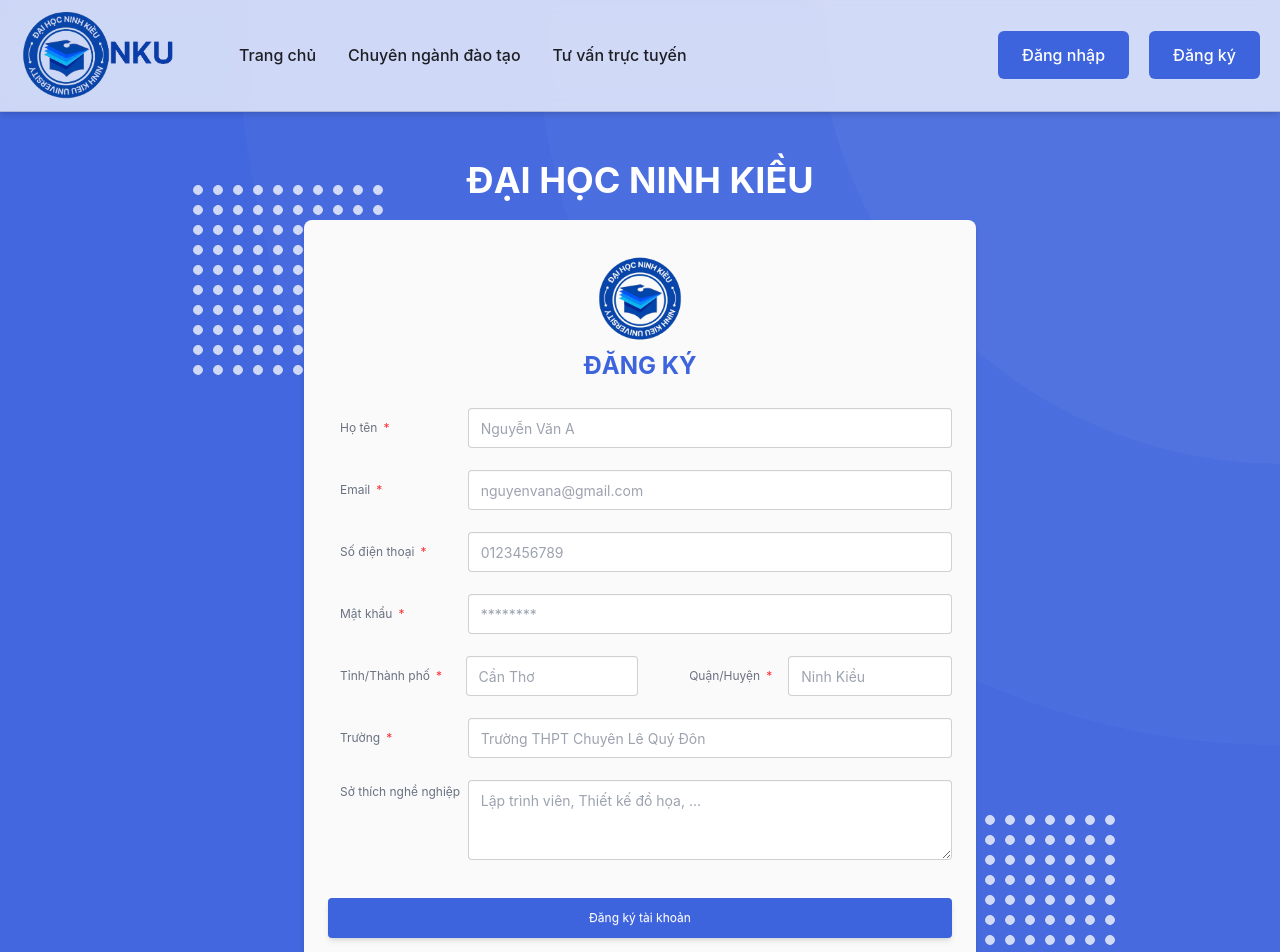
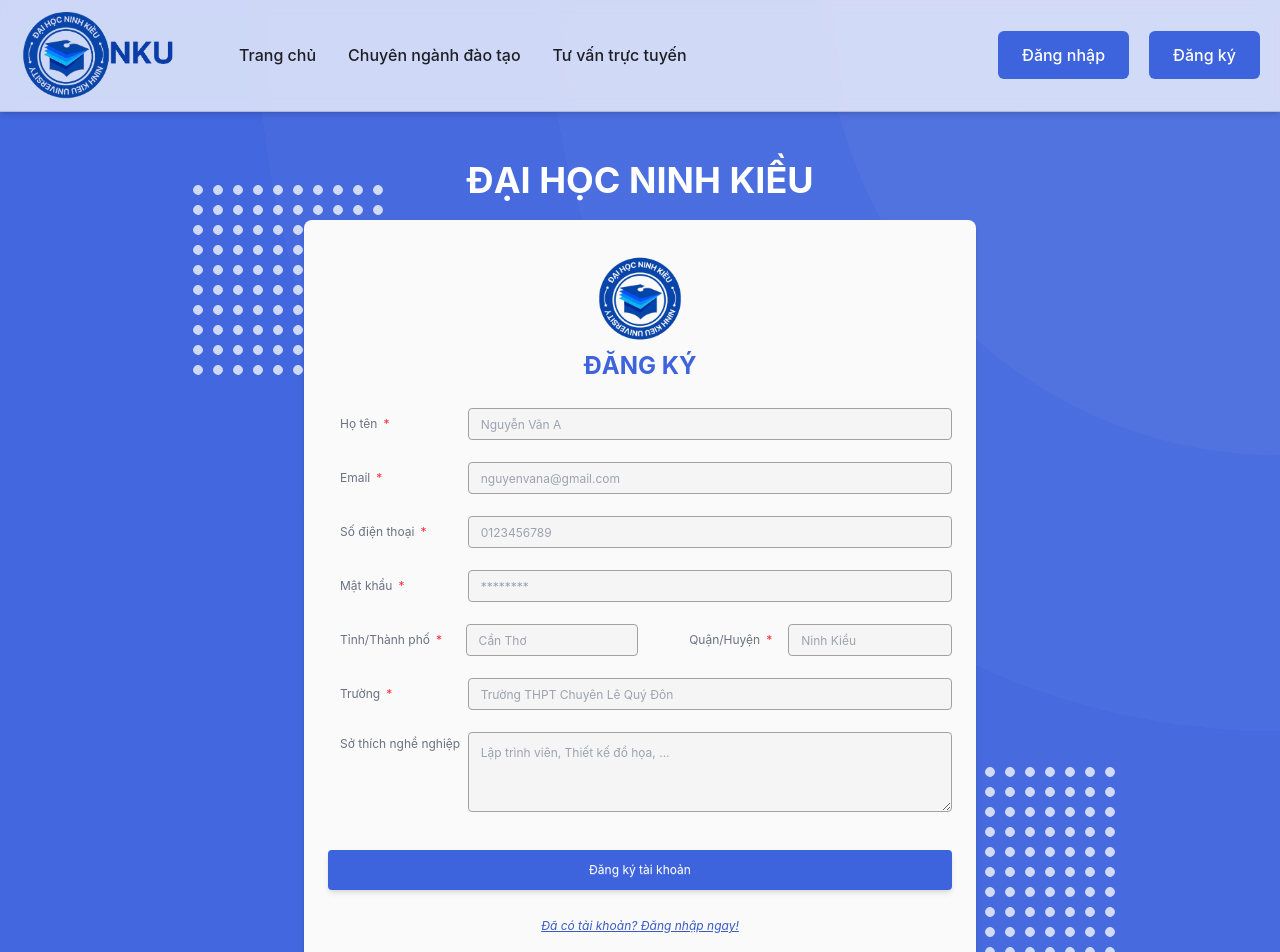
Before and after one commit to DatPham124/EduAdvisor, a React (Vite) app: page /signup in a window 1280 px wide. Shown: the top 952 px of the page. Built offline with nearby package versions, Linux system fonts and the light colour scheme; some icons are missing; a web font is replaced by a local one.

Commit message:
fix: style Login & Sign up Page

```diff
--- a/src/assets/css/main.css
+++ b/src/assets/css/main.css
@@ -2722,3 +2722,45 @@
     color: rgb(255 255 255 / var(--tw-text-opacity));
   }
 }
+
+
+.input-custom {
+  cursor: text;
+  border: var(--border) solid #0000;
+  position: relative;
+  display: inline-flex;
+  flex-shrink: 1;
+  appearance: none;
+  align-items: center;
+  gap: calc(0.25rem * 2);
+  background-color: var(--color-neutral-100);
+  padding-inline: calc(0.25rem * 3);
+  vertical-align: middle;
+  white-space: nowrap;
+  width: clamp(3rem, 20rem, 100%);
+  height: var(--size);
+  font-size: 0.875rem;
+  border-start-start-radius: var(--join-ss, var(--radius-field));
+  border-start-end-radius: var(--join-se, var(--radius-field));
+  border-end-start-radius: var(--join-es, var(--radius-field));
+  border-end-end-radius: var(--join-ee, var(--radius-field));
+  border-color: var(--input-color);
+  box-shadow: 0 1px var(--input-color) inset, 0 -1px oklch(100% 0 0 / calc(var(--depth) * 0.1)) inset;
+}
+
+.textarea-custom {
+  border: var(--border) solid #0000;
+  min-height: calc(0.25rem * 20);
+  flex-shrink: 1;
+  appearance: none;
+  border-radius: var(--radius-field);
+  background-color: var(--color-neutral-100);
+  padding-block: calc(0.25rem * 2);
+  vertical-align: middle;
+  width: clamp(3rem, 20rem, 100%);
+  padding-inline-start: 0.75rem;
+  padding-inline-end: 0.75rem;
+  font-size: 0.875rem;
+  border-color: var(--input-color);
+  box-shadow: 0 1px var(--input-color) inset, 0 -1px oklch(100% 0 0 / calc(var(--depth) * 0.1)) inset;
+}
--- a/src/views/Chatbot.jsx
+++ b/src/views/Chatbot.jsx
@@ -11,7 +11,7 @@
               <input
                 type="text"
                 name="message"
-                class="inline-block flex-grow px-5 py-3 rounded-md rounded-e-none border border-solid border-alpha-light dark:border-alpha-dark text-inherit text-base focus:border-primary"
+                class="inline-block flex-grow px-5 py-3 rounded-md rounded-e-none border border-solid border-alpha-light dark:border-alpha-dark text-black text-base focus:border-primary"
                 placeholder="Nhập thắc mắc của ban tại đây..."
                 required
               />
@@ -24,7 +24,10 @@
               <div className="ml-4 flex justify-end">
                 <button
                 className=" px-4 text-black text-lg/none text-center ">
-                 <i class="lni lni-microphone"></i>
+                  <svg width="35" height="35" viewBox="0 0 24 25" fill="none" xmlns="http://www.w3.org/2000/svg" transform="rotate(0 0 0)">
+                  <path d="M12 2.28125C9.37669 2.28125 7.25006 4.40788 7.25006 7.03122V11.5313C7.25006 14.1546 9.37669 16.2812 12 16.2812C14.6234 16.2812 16.75 14.1546 16.75 11.5313V7.03122C16.75 4.40788 14.6234 2.28125 12 2.28125Z" fill="#3657c3"/>
+                  <path d="M5.75 11.5312C5.75 11.117 5.41421 10.7812 5 10.7812C4.58579 10.7812 4.25 11.117 4.25 11.5312C4.25 15.5584 7.3217 18.8682 11.25 19.2454V20.7812H10C9.58579 20.7812 9.25 21.117 9.25 21.5312C9.25 21.9455 9.58579 22.2812 10 22.2812H14C14.4142 22.2812 14.75 21.9455 14.75 21.5312C14.75 21.117 14.4142 20.7812 14 20.7812H12.75V19.2454C16.6783 18.8682 19.75 15.5584 19.75 11.5312C19.75 11.117 19.4142 10.7812 19 10.7812C18.5858 10.7812 18.25 11.117 18.25 11.5312C18.25 14.983 15.4518 17.7812 12 17.7812C8.54822 17.7812 5.75 14.983 5.75 11.5312Z" fill="#3657c3"/>
+                  </svg>
               </button>
               </div>
 
--- a/src/views/Login.jsx
+++ b/src/views/Login.jsx
@@ -48,7 +48,7 @@
               đăng nhập
               </p>
 
-              <label className="input input-md input-primary validator shadow-md">
+              <label className="input input-md input-primary validator shadow-md !bg-neutral-50 !border-1">
                 <svg
                   className="h-[1em] text-gray-400"
                   xmlns="http://www.w3.org/2000/svg"
@@ -78,7 +78,7 @@
               <div className="validator-hint hidden">
                 Enter valid email address
               </div>
-              <label className="input input-md validator shadow-md mt-4">
+              <label className="input input-md validator shadow-md mt-4 !bg-neutral-50 !border-1">
                 <svg
                   className="h-[1em] text-gray-400"
                   xmlns="http://www.w3.org/2000/svg"
--- a/src/views/SignUp.jsx
+++ b/src/views/SignUp.jsx
@@ -54,7 +54,7 @@
                 <input
                   type="text"
                   placeholder="Nguyễn Văn A"
-                  className="!input !input-sm !input-primary !border-neutral-400 flex-5/7"
+                  className="input-custom !input-sm focus:border-primary text-black  !border-neutral-400 flex-5/7"
                   value={formData.name}
                   name="name"
                   onChange={handleChange}
@@ -68,7 +68,7 @@
                 <input
                   type="email"
                   placeholder="nguyenvana@gmail.com"
-                  className="!input !input-sm !input-primary !border-neutral-400 w-full flex-5/7"
+                  className="input-custom !input-sm focus:border-primary text-black !border-1 !border-neutral-400 w-full flex-5/7"
                   value={formData.email}
                   name="email"
                   onChange={handleChange}
@@ -82,7 +82,7 @@
                 <input
                   type="text"
                   placeholder="0123456789"
-                  className="!input !input-sm !input-primary !border-neutral-400 w-full flex-5/7"
+                  className="input-custom !input-sm focus:border-primary text-black  !border-neutral-400 w-full flex-5/7"
                   value={formData.phone}
                   name="phone"
                   onChange={handleChange}
@@ -96,7 +96,7 @@
                 <input
                   type="password"
                   placeholder="********"
-                  className="!input !input-sm !input-primary !border-neutral-400 w-full flex-5/7"
+                  className="input-custom !input-sm focus:border-primary text-black  !border-neutral-400 w-full flex-5/7"
                   value={formData.password}
                   name="password"
                   onChange={handleChange}
@@ -111,7 +111,7 @@
                   <input
                     type="text"
                     placeholder="Cần Thơ"
-                    className="!input !input-sm !input-primary !border-neutral-400 w-full flex-4/6"
+                    className="input-custom !input-sm focus:border-primary text-black  !border-neutral-400 w-full flex-4/6"
                     value={formData.province}
                     name="province"
                     onChange={handleChange}
@@ -125,7 +125,7 @@
                   <input
                     type="text"
                     placeholder="Ninh Kiều"
-                    className="!input !input-sm !input-primary !border-neutral-400 w-full flex-4/6"
+                    className="input-custom !input-sm focus:border-primary text-black  !border-neutral-400 w-full flex-4/6"
                     value={formData.district}
                     name="district"
                     onChange={handleChange}
@@ -140,7 +140,7 @@
                 <input
                   type="text"
                   placeholder="Trường THPT Chuyên Lê Quý Đôn"
-                  className="!input !input-sm !input-primary !border-neutral-400 w-full flex-5/7"
+                  className="input-custom !input-sm focus:border-primary text-black  !border-neutral-400 w-full flex-5/7"
                   value={formData.school}
                   name="school"
                   onChange={handleChange}
@@ -152,7 +152,7 @@
                   Sở thích nghề nghiệp
                 </label>
                 <textarea
-                  className="!textarea !textarea-sm !textarea-primary !border-neutral-400 flex-5/7"
+                  className="textarea-custom !textarea-sm text-black  !border-neutral-400 flex-5/7"
                   placeholder="Lập trình viên, Thiết kế đồ họa, ..."
                   value={formData.hobby}
                   name="hobby"
```
